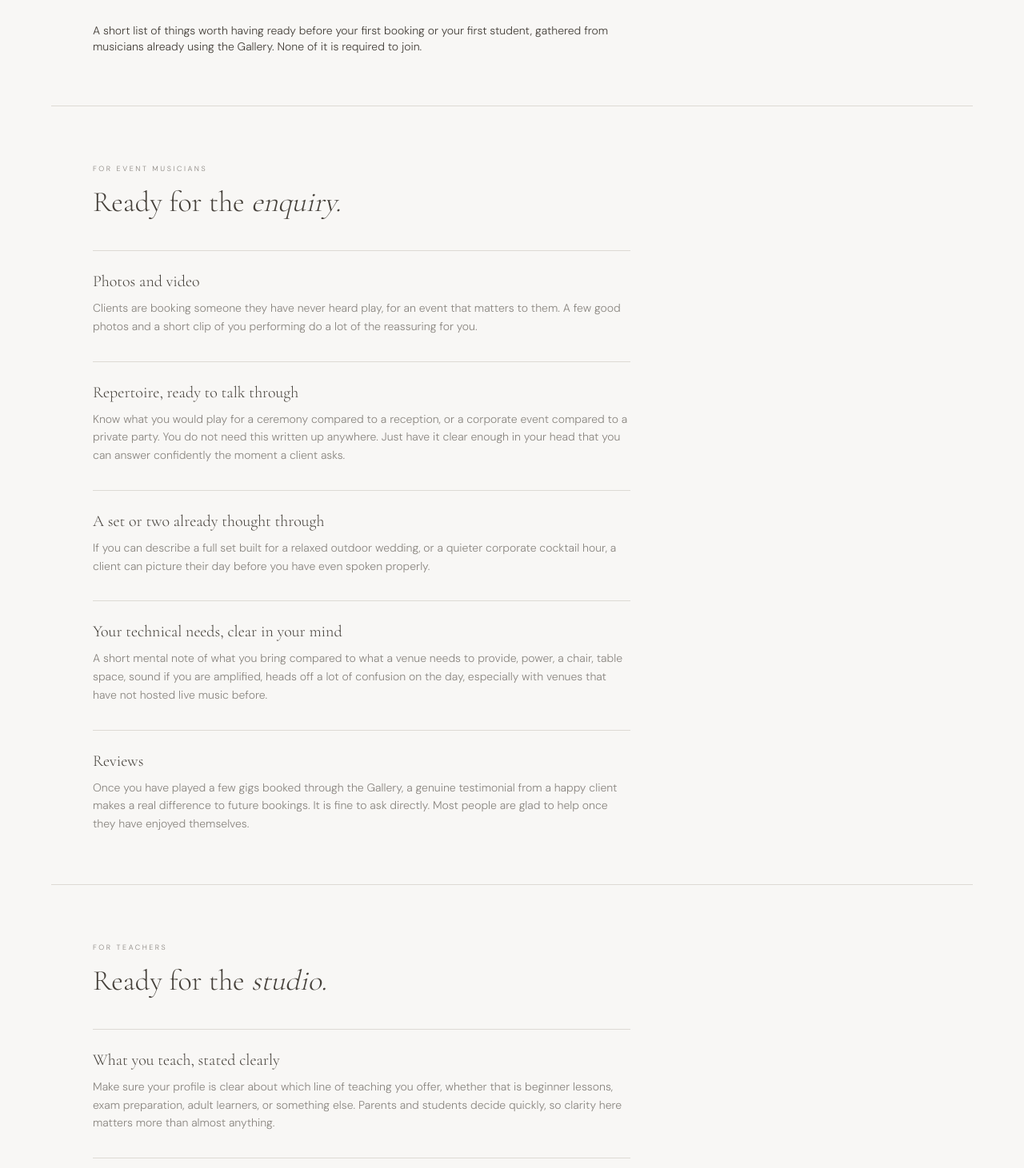
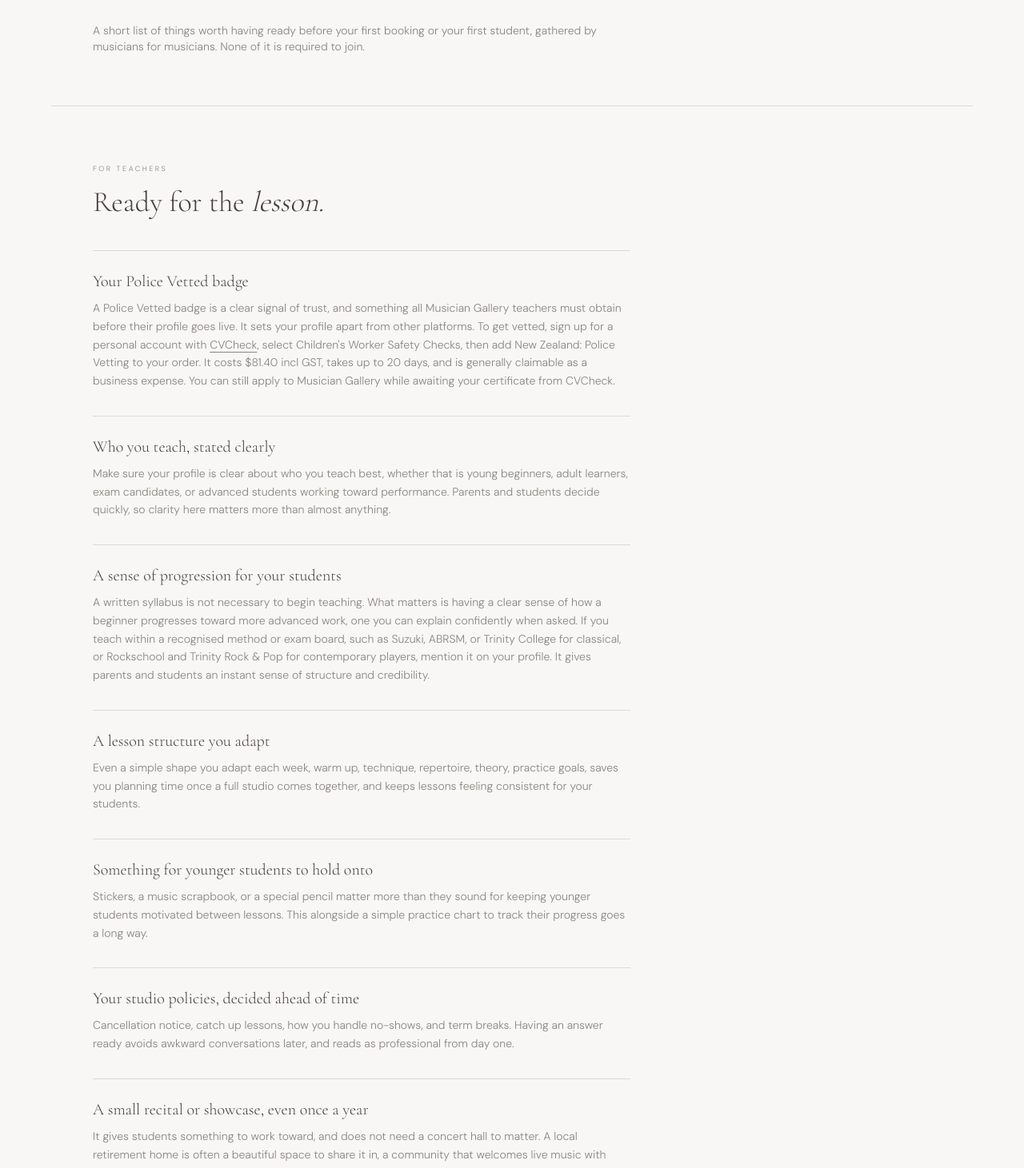
Before and after one commit to musiciangallery/Musician-Gallery, a Next.js app: page /toolkit in a window 1280 px wide. Shown: the part 240-1701 px from the top of the page at 80% size. Built offline with nearby package versions, Linux system fonts and the light colour scheme.

Commit message:
Update page.tsx

```diff
--- a/src/app/toolkit/page.tsx
+++ b/src/app/toolkit/page.tsx
@@ -1,57 +1,100 @@
 import type { Metadata } from "next";
+import type { ReactNode } from "react";
 import ToolkitBusinessSection from "@/components/ToolkitBusinessSection";
 
 export const metadata: Metadata = {
   title: "Musician Toolkit | Musician Gallery",
 };
 
-const eventMusicianItems = [
+type ToolkitItem = {
+  n: string;
+  t: string;
+  b: ReactNode;
+};
+
+const teacherItems: ToolkitItem[] = [
   {
-    t: "Photos and video",
-    b: "Clients are booking someone they have never heard play, for an event that matters to them. A few good photos and a short clip of you performing do a lot of the reassuring for you.",
+    n: "I",
+    t: "Your Police Vetted badge",
+    b: (
+      <>
+        A Police Vetted badge is a clear signal of trust, and something all
+        Musician Gallery teachers must obtain before their profile goes
+        live. It sets your profile apart from other platforms. To get
+        vetted, sign up for a personal account with{" "}
+        <a
+          href="https://cvcheck.com/nz/police-vetting/"
+          target="_blank"
+          rel="noopener noreferrer"
+          className="underline underline-offset-4 hover:text-accent"
+        >
+          CVCheck
+        </a>
+        , select Children&apos;s Worker Safety Checks, then add New Zealand:
+        Police Vetting to your order. It costs $81.40 incl GST, takes up to
+        20 days, and is generally claimable as a business expense. You can
+        still apply to Musician Gallery while awaiting your certificate
+        from CVCheck.
+      </>
+    ),
   },
   {
-    t: "Repertoire, ready to talk through",
-    b: "Know what you would play for a ceremony compared to a reception, or a corporate event compared to a private party. You do not need this written up anywhere. Just have it clear enough in your head that you can answer confidently the moment a client asks.",
+    n: "II",
+    t: "Who you teach, stated clearly",
+    b: "Make sure your profile is clear about who you teach best, whether that is young beginners, adult learners, exam candidates, or advanced students working toward performance. Parents and students decide quickly, so clarity here matters more than almost anything.",
   },
   {
-    t: "A set or two already thought through",
-    b: "If you can describe a full set built for a relaxed outdoor wedding, or a quieter corporate cocktail hour, a client can picture their day before you have even spoken properly.",
+    n: "III",
+    t: "A sense of progression for your students",
+    b: "A written syllabus is not necessary to begin teaching. What matters is having a clear sense of how a beginner progresses toward more advanced work, one you can explain confidently when asked. If you teach within a recognised method or exam board, such as Suzuki, ABRSM, or Trinity College for classical, or Rockschool and Trinity Rock & Pop for contemporary players, mention it on your profile. It gives parents and students an instant sense of structure and credibility.",
   },
   {
-    t: "Your technical needs, clear in your mind",
-    b: "A short mental note of what you bring compared to what a venue needs to provide, power, a chair, table space, sound if you are amplified, heads off a lot of confusion on the day, especially with venues that have not hosted live music before.",
+    n: "IV",
+    t: "A lesson structure you adapt",
+    b: "Even a simple shape you adapt each week, warm up, technique, repertoire, theory, practice goals, saves you planning time once a full studio comes together, and keeps lessons feeling consistent for your students.",
   },
   {
-    t: "Reviews",
-    b: "Once you have played a few gigs booked through the Gallery, a genuine testimonial from a happy client makes a real difference to future bookings. It is fine to ask directly. Most people are glad to help once they have enjoyed themselves.",
+    n: "V",
+    t: "Something for younger students to hold onto",
+    b: "Stickers, a music scrapbook, or a special pencil matter more than they sound for keeping younger students motivated between lessons. This alongside a simple practice chart to track their progress goes a long way.",
+  },
+  {
+    n: "VI",
+    t: "Your studio policies, decided ahead of time",
+    b: "Cancellation notice, catch up lessons, how you handle no-shows, and term breaks. Having an answer ready avoids awkward conversations later, and reads as professional from day one.",
+  },
+  {
+    n: "VII",
+    t: "A small recital or showcase, even once a year",
+    b: "It gives students something to work toward, and does not need a concert hall to matter. A local retirement home is often a beautiful space to share it in, a community that welcomes live music with open arms.",
   },
 ];
 
-const teacherItems = [
+const eventMusicianItems: ToolkitItem[] = [
   {
-    t: "What you teach, stated clearly",
-    b: "Make sure your profile is clear about which line of teaching you offer, whether that is beginner lessons, exam preparation, adult learners, or something else. Parents and students decide quickly, so clarity here matters more than almost anything.",
+    n: "I",
+    t: "Photos and videos",
+    b: "Clients are booking someone they have never heard play, for an event that matters to them. A few good photos and a short clip of you performing do a lot to position your profile as the right fit for a potential client.",
   },
   {
-    t: "A rough sense of progression",
-    b: "You do not need a written syllabus to get started. Just have a loose idea in mind of how a beginner moves toward more advanced work, so you can explain it plainly when someone asks.",
+    n: "II",
+    t: "Repertoire, ready to talk through",
+    b: "Know what you would play for a ceremony compared to a reception, or a corporate event compared to a private party. If you can describe a full set built for a relaxed outdoor wedding, or a quieter corporate cocktail hour, a client can picture their day before you have even spoken properly.",
   },
   {
-    t: "A lesson structure you can reuse",
-    b: "Even a simple shape you adapt each week, warm up, technique, repertoire, theory, practice goals, saves you planning time once a full studio comes together, and keeps lessons feeling consistent for returning students.",
+    n: "III",
+    t: "Your technical needs, ready to establish",
+    b: "Establish clearly what you bring compared to what a venue needs to provide: power, a chair, table space, and sound if you are amplified. Having this sorted ahead of time heads off a lot of confusion on the day, especially with venues that have not hosted live music before.",
   },
   {
-    t: "Something for younger students to hold onto",
-    b: "Practice charts and small rewards matter more than they sound like they should for keeping younger students motivated between lessons.",
+    n: "IV",
+    t: "Additional expenses for a gig",
+    b: "If a booking sits outside your usual area, calls for specific repertoire, or requires extra gear, it is worth factoring this into your rate before you finalise a quote. A simple per kilometre travel rate, the cost of sourcing sheet music and hiring equipment all add up quickly if left as an afterthought. Raising this upfront when a client enquires reads as professional, not as a surprise cost later.",
   },
   {
-    t: "Your studio policies, decided ahead of time",
-    b: "Cancellation notice, catch up lessons, payment terms, term breaks. Having an answer ready avoids awkward conversations later, and reads as professional from day one.",
-  },
-  {
-    t: "A small recital or showcase, even once a year",
-    b: "It gives students something to work toward, and gives parents a reason to talk about you to other parents.",
+    n: "V",
+    t: "Reviews",
+    b: "Once you have played a few gigs booked through the Gallery, a genuine testimonial from a happy client makes a real difference to future bookings. It is fine to ask directly. Most people are glad to help once they have enjoyed themselves.",
   },
 ];
 
@@ -63,9 +106,26 @@ export default function ToolkitPage() {
         <h1 className="font-serif text-4xl md:text-5xl mt-3 mb-6 max-w-2xl">
           Musician <em>toolkit.</em>
         </h1>
-        <p className="text-sm max-w-2xl">
-          A short list of things worth having ready before your first booking or your first student, gathered from musicians already using the Gallery. None of it is required to join.
+        <p className="text-sm max-w-2xl text-mid">
+          A short list of things worth having ready before your first
+          booking or your first student, gathered by musicians for
+          musicians. None of it is required to join.
         </p>
+      </section>
+
+      <section className="px-6 md:px-[52px] py-16 border-b border-rule">
+        <span className="eyebrow">For teachers</span>
+        <h2 className="font-serif text-3xl md:text-4xl mt-3 mb-10 max-w-md">
+          Ready for the <em>lesson.</em>
+        </h2>
+        <div className="space-y-8 max-w-2xl">
+          {teacherItems.map((item) => (
+            <div key={item.t} className="border-t border-rule pt-6">
+              <h3 className="font-serif text-xl mb-2">{item.t}</h3>
+              <p className="text-sm text-mid leading-relaxed">{item.b}</p>
+            </div>
+          ))}
+        </div>
       </section>
 
       <section className="px-6 md:px-[52px] py-16 border-b border-rule">
@@ -83,21 +143,6 @@ export default function ToolkitPage() {
         </div>
       </section>
 
-      <section className="px-6 md:px-[52px] py-16 border-b border-rule">
-        <span className="eyebrow">For teachers</span>
-        <h2 className="font-serif text-3xl md:text-4xl mt-3 mb-10 max-w-md">
-          Ready for the <em>studio.</em>
-        </h2>
-        <div className="space-y-8 max-w-2xl">
-          {teacherItems.map((item) => (
-            <div key={item.t} className="border-t border-rule pt-6">
-              <h3 className="font-serif text-xl mb-2">{item.t}</h3>
-              <p className="text-sm text-mid leading-relaxed">{item.b}</p>
-            </div>
-          ))}
-        </div>
-      </section>
-
       <ToolkitBusinessSection />
     </div>
   );
```
